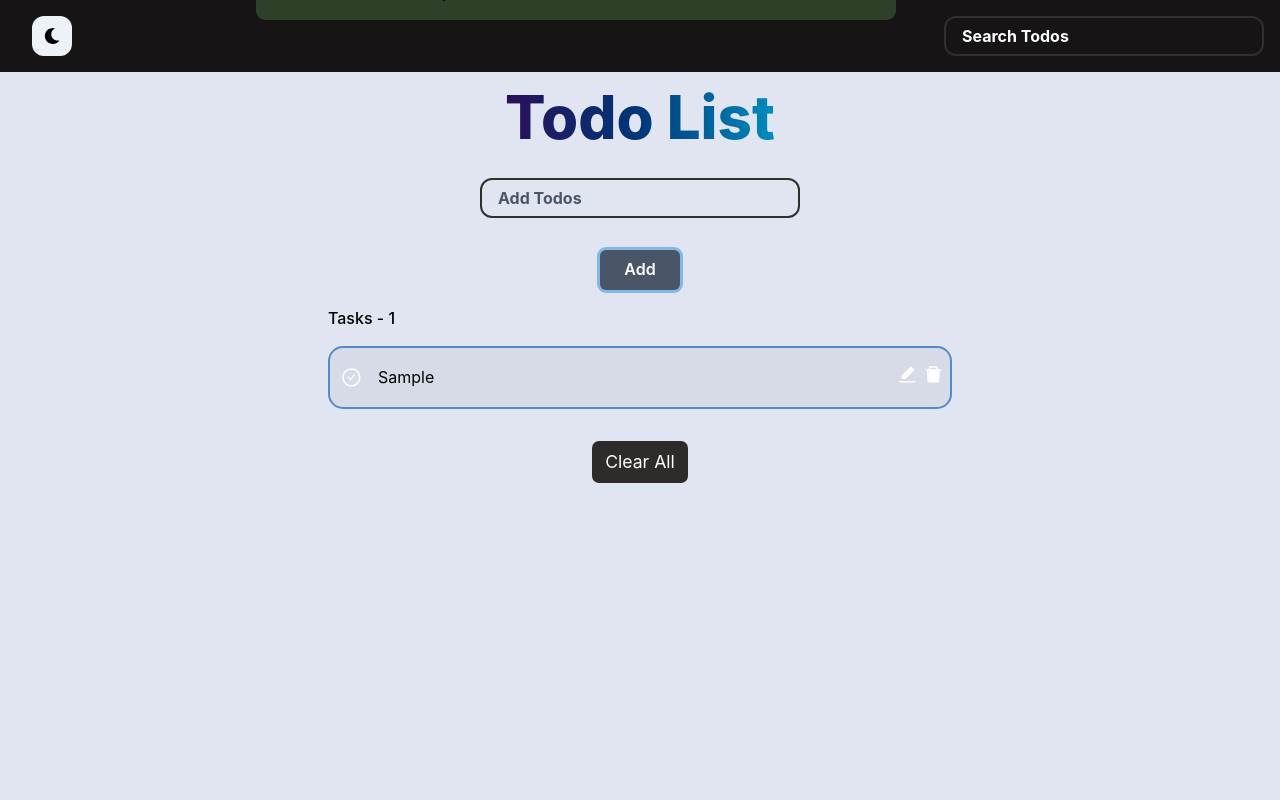
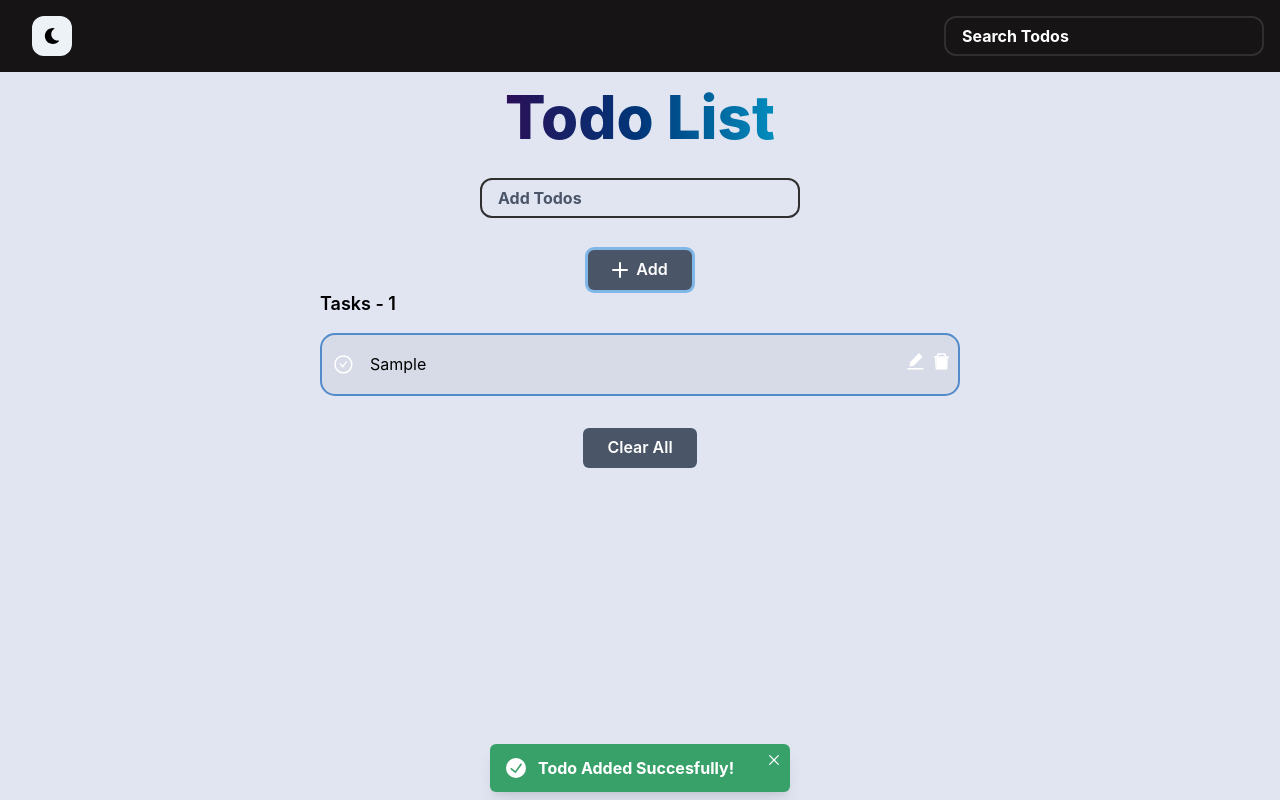
Before and after one commit to numanjvd82/todo-list-v2, a React (Vite) app: page / in a window 1280 px wide. Both pictures are taken after typing "Sample" into the empty fields and a click on the button "Add". Built offline with nearby package versions, Linux system fonts and the light colour scheme.

Commit message:
alert component replace with chakra toast

```diff
--- a/package.json
+++ b/package.json
@@ -7,6 +7,7 @@
     "serve": "vite preview"
   },
   "dependencies": {
+    "@chakra-ui/icons": "^1.0.14",
     "@chakra-ui/react": "^1.6.5",
     "@emotion/react": "^11.4.0",
     "@emotion/styled": "^11.3.0",
--- a/src/App.jsx
+++ b/src/App.jsx
@@ -1,18 +1,16 @@
 import React from 'react';
 import List from './components/List/List';
-import Alert from './components/Alert/Alert';
 import './App.css';
 import { useTodoContext } from './Context/Context';
 import Form from './Components/Form/Form';
 import Header from './Components/Header/Header';
-import { Box, Flex, Heading, Text } from '@chakra-ui/react';
+import { Box, Button, Flex, Heading, Text } from '@chakra-ui/react';
 
 const App = () => {
-  const { alert, todos, clearTodos } = useTodoContext();
+  const { todos, clearTodos } = useTodoContext();
 
   return (
     <>
-      {alert.show && <Alert />}
       <Header />
       <Flex justify="center" direction="column" align="center">
         <Text
@@ -24,20 +22,30 @@ const App = () => {
           Todo List
         </Text>
         <Form />
-        <section className="tasks">
-          <span>
-            {todos.length > 0 ? `Tasks - ${todos.length}` : 'No Tasks Given'}
-          </span>
+        <Box w="50%">
+          <Flex align="center" justify="flex-start">
+            <Text fontSize="lg" fontWeight="semibold">
+              {todos.length > 0 ? `Tasks - ${todos.length}` : 'No Tasks Given'}
+            </Text>
+          </Flex>
           <List key={todos.id} />
-        </section>
+        </Box>
         {todos.length > 0 && (
-          <button
-            onClick={() => clearTodos()}
-            type="button"
-            className="btn-big btn-clear"
-          >
-            Clear All
-          </button>
+          <Box mt={4}>
+            <Flex justify="center">
+              <Button
+                onClick={() => clearTodos()}
+                px={6}
+                py={4}
+                _hover={{ bg: 'gray.400', transform: 'translateY(-5px)' }}
+                bg="gray.600"
+                color="white"
+                type="submit"
+              >
+                Clear All
+              </Button>
+            </Flex>
+          </Box>
         )}
       </Flex>
     </>
--- a/src/Components/Alert/Alert.css
+++ /dev/null
@@ -1,44 +0,0 @@
-.alert {
-  display: block;
-  width: 50vw;
-  margin: 1rem auto;
-  padding: 1rem 0.6rem;
-  border-radius: 10px;
-  color: white;
-  animation: come-from-top 3s ease;
-  animation-iteration-count: 1;
-  position: absolute;
-  top: 0;
-  left: 20%;
-}
-
-@keyframes come-from-top {
-  0% {
-    transform: translateY(-50%);
-    opacity: 0;
-  }
-
-  80% {
-    transform: translateY(0);
-    opacity: 1;
-  }
-
-  100% {
-    transform: translateY(-100%);
-    opacity: 0.2;
-  }
-}
-
-.alert-success {
-  color: black;
-  background: #7ac064;
-}
-
-.alert-warning {
-  color: white;
-  background: #59addd;
-}
-
-.alert-danger {
-  background: rgb(207, 106, 93);
-}
--- a/src/Components/Alert/Alert.jsx
+++ /dev/null
@@ -1,16 +0,0 @@
-import React, { useEffect } from 'react';
-import { useTodoContext } from '../../Context/Context';
-import './Alert.css';
-
-const Alert = () => {
-  const { alert, showAlert } = useTodoContext();
-  useEffect(() => {
-    const timeout = setTimeout(() => {
-      showAlert();
-    }, 2900);
-    return () => clearTimeout(timeout);
-  });
-  return <p className={`alert alert-${alert.type}`}>{alert.msg}</p>;
-};
-
-export default Alert;
--- a/src/Components/Form/Form.jsx
+++ b/src/Components/Form/Form.jsx
@@ -2,30 +2,33 @@ import React from 'react';
 import { useTodoContext } from '../../Context/Context';
 import { v4 as uuidv4 } from 'uuid';
 import { Box, Button, Flex, Input, Tooltip } from '@chakra-ui/react';
-// import Input from '../Input/Input';
+import { AddIcon } from '@chakra-ui/icons';
 
 const Form = () => {
   const {
     setValue,
     value,
     editing,
-    showAlert,
     setTodos,
     todos,
     setEditing,
     editID,
     setEditID,
+    inputRef,
     handleChange,
+    toast,
   } = useTodoContext();
 
   const handleSubmit = (e) => {
     if (!value) {
       e.preventDefault();
-      showAlert(
-        true,
-        'Write Something in the Input, No empty list for you!',
-        'danger'
-      );
+      toast({
+        title: 'Write Something in the Input,',
+        description: 'No empty list for you!',
+        status: 'error',
+        duration: 4000,
+        isClosable: true,
+      });
     } else if (value && editing) {
       e.preventDefault();
       setTodos(
@@ -36,14 +39,24 @@ const Form = () => {
           return item;
         })
       );
-      showAlert(true, 'Edit Successful', 'success');
+      toast({
+        title: 'Edit Succesful',
+        status: 'success',
+        duration: 4000,
+        isClosable: true,
+      });
       setEditID(null);
       setValue('');
       setEditing(false);
     } else {
       e.preventDefault();
       setTodos([...todos, { id: uuidv4(), todo: value, completed: false }]);
-      showAlert(true, 'Todo Added Succesfully!', 'success');
+      toast({
+        title: 'Todo Added Succesfully!',
+        status: 'success',
+        duration: 4000,
+        isClosable: true,
+      });
       setValue('');
     }
   };
@@ -53,11 +66,12 @@ const Form = () => {
       <Tooltip
         p={2}
         rounded={4}
-        label="Enter to make a Task"
+        label="Fun Fact ! You can also press enter to make a Todo"
         aria-label="A tooltip"
         placement="left-start"
       >
         <Input
+          ref={inputRef}
           my={4}
           p={4}
           size="sm"
@@ -80,6 +94,7 @@ const Form = () => {
       <Box mt={4}>
         <Flex justify="center">
           <Button
+            leftIcon={<AddIcon />}
             px={6}
             py={4}
             _hover={{ bg: 'gray.400', transform: 'translateY(-5px)' }}
@@ -96,9 +111,3 @@ const Form = () => {
 };
 
 export default Form;
-
-{
-  /* <button className="btn-big btn-submit" type="submit">
-        {editing ? 'Edit' : 'Add'}
-      </button> */
-}
--- a/src/Context/Context.jsx
+++ b/src/Context/Context.jsx
@@ -6,21 +6,19 @@ import React, {
   useRef,
 } from 'react';
 import { getLocalStorage } from './utilityFuncs';
+import { useToast } from '@chakra-ui/react';
 
 const TodoContext = createContext();
 
 const TodoProvider = ({ children }) => {
+  const toast = useToast();
+
   const [todos, setTodos] = useState(getLocalStorage()); // initial todos will be fetched from this local storage helper function
   const [value, setValue] = useState('');
   const [searchVal, setSearchVal] = useState('');
   const [editing, setEditing] = useState(false);
   const [editID, setEditID] = useState(null);
   const [darkMode, setDarkMode] = useState(false);
-  const [alert, setAlert] = useState({
-    msg: '',
-    type: '',
-    show: false,
-  });
 
   const inputRef = useRef();
 
@@ -38,7 +36,12 @@ const TodoProvider = ({ children }) => {
       return todo.id !== id;
     });
     setTodos(newTodos);
-    showAlert(true, 'Todo Deleted', 'danger');
+    toast({
+      title: 'Todo Deleted',
+      status: 'success',
+      duration: 4000,
+      isClosable: true,
+    });
   };
 
   const completeTodo = (id) => {
@@ -62,9 +65,19 @@ const TodoProvider = ({ children }) => {
     );
     if (confirmClear) {
       setTodos([]);
-      showAlert(true, 'All Todos Deleted', 'danger');
+      toast({
+        title: 'All Todos Deleted',
+        status: 'warning',
+        duration: 4000,
+        isClosable: true,
+      });
     } else {
-      showAlert(true, 'Phew! Be Careful', 'warning');
+      toast({
+        title: 'Phew! Be Careful',
+        status: 'info',
+        duration: 4000,
+        isClosable: true,
+      });
     }
   };
 
@@ -97,13 +110,11 @@ const TodoProvider = ({ children }) => {
         value,
         setValue,
         editing,
-        alert,
         inputRef,
         handleDelete,
         completeTodo,
         editTodo,
         clearTodos,
-        showAlert,
         setEditID,
         setEditing,
         editID,
@@ -113,6 +124,7 @@ const TodoProvider = ({ children }) => {
         toggleDarkMode,
         darkMode,
         handleChange,
+        toast,
       }}
     >
       {children}
```
Also changed, not shown: 1 other file (tests, documents, lock files or other folders).
